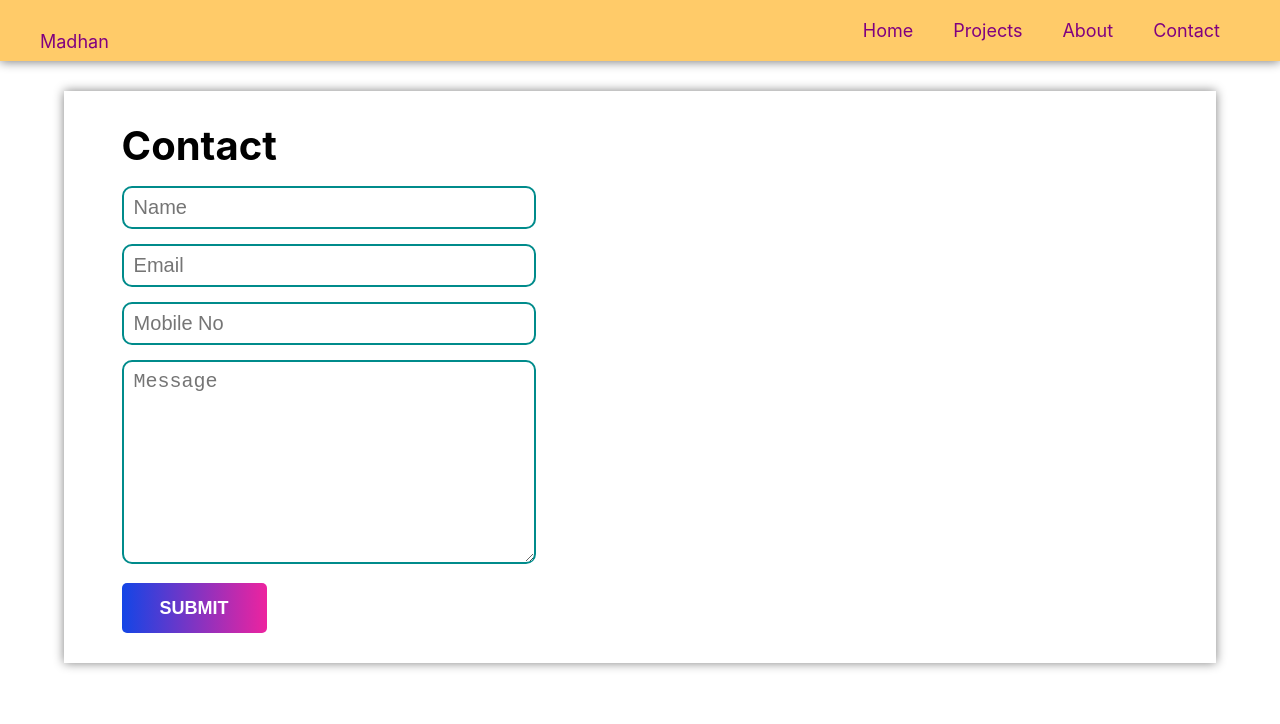
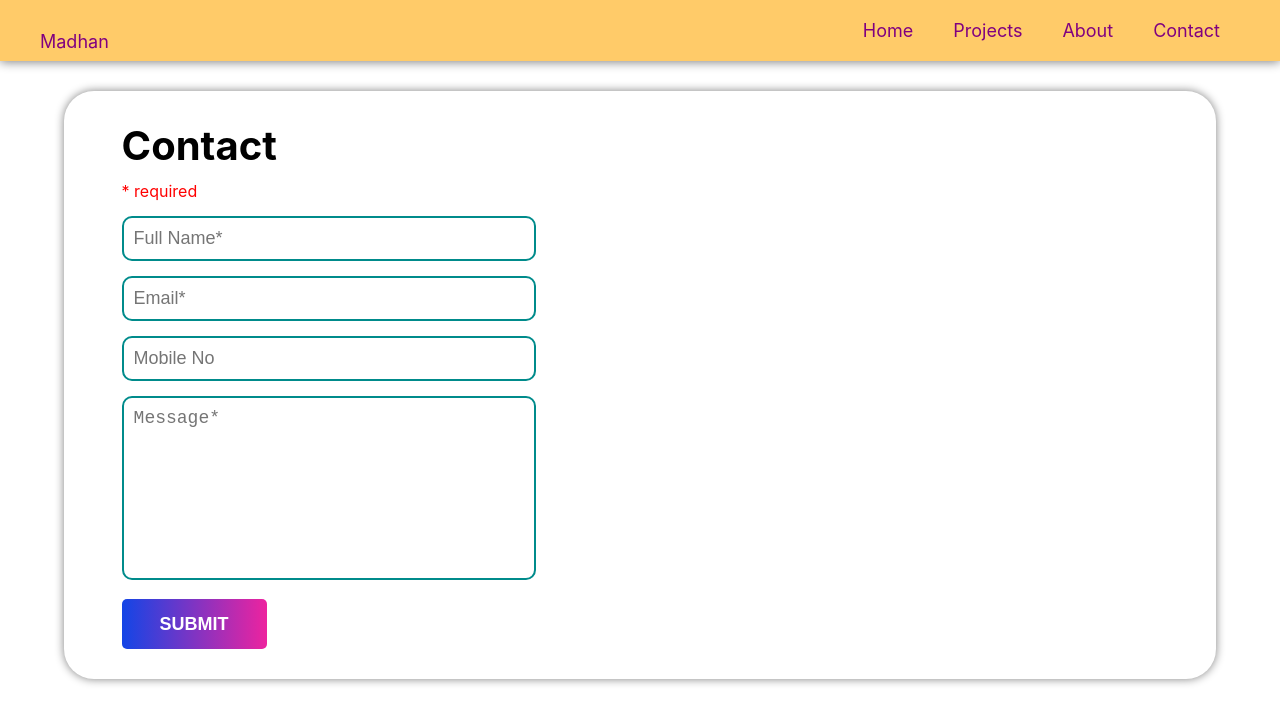
Before and after one commit to MadhanArts/my-portfolio-react-app, a React (Create React App) app: page /contact in a window 1280 px wide. Shown: the top 724 px of the page. Built offline with nearby package versions, Linux system fonts and the light colour scheme.

Commit message:
28-05-2021 form validation, project

```diff
--- a/src/App.css
+++ b/src/App.css
@@ -1,3 +1,7 @@
+/* html, body {
+    background-color: rgb(241, 241, 241);
+} */
+
 * {
     margin: 0;
     padding: 0;
--- a/src/components/About/About.jsx
+++ b/src/components/About/About.jsx
@@ -15,6 +15,17 @@ function About() {
                     “Education is not just getting marks, but learning and
                     understanding the concepts matters” and following the same.
                 </p>
+            </div>
+            <div className='experience section'>
+                <h3>Experience</h3>
+                <ul>
+                    <li>
+                        <p>
+                            Done 30 days Python Internship at BEST ENLIST. NOV
+                            2020 - DEC 2020.
+                        </p>
+                    </li>
+                </ul>
             </div>
             <div className='education section'>
                 <h3>Education</h3>
--- a/src/components/Contact/Contact.css
+++ b/src/components/Contact/Contact.css
@@ -2,17 +2,29 @@
     margin: 20px auto;
     padding: 30px 5%;
     box-shadow: 0 0 10px grey;
+    border-radius: 30px;
+    /* background-color: #fff; */
 }
 
 .contact-form .contact-item {
     margin: 15px 0;
 }
 
-input, textarea {
+input,
+textarea {
     width: 40%;
-    font-size: 20px;
-    padding: 8px 10px;
+    font-size: 18px;
+    padding: 10px 10px;
     border: 2px solid darkcyan;
     border-radius: 10px;
     outline: none;
 }
+
+textarea {
+    resize: none;
+}
+
+.required {
+    font-size: 16px;
+    color: red;
+}
--- a/src/components/Contact/Contact.jsx
+++ b/src/components/Contact/Contact.jsx
@@ -1,10 +1,50 @@
-import React from "react";
+import React, {useState} from "react";
 import "./Contact.css";
 
 function Contact() {
+    const [hasName, setHasName] = useState(true);
+    const [hasEmail, setHasEmail] = useState(true);
+    const [isEmailValid, setIsEmailValid] = useState(true);
+    const [hasMessage, setHasMessage] = useState(true);
+
+    const [contactForm, setContactForm] = useState({
+        name: "",
+        email: "",
+        mobileno: "",
+        message: "",
+    });
+
+    const validateEmail = (email) => {
+        if (email.match(/[a-z0-9._%+-]+@[a-z0-9.-]+\.[a-z]{2,3}$/)) {
+            setIsEmailValid(true);
+        } else {
+            setIsEmailValid(false);
+        }
+    };
+
     const submitHandler = (event) => {
         event.preventDefault();
 
+        let valid = true;
+
+        if (contactForm.name === "") {
+            setHasName(false);
+            valid = false;
+        }
+        if (contactForm.email === "") {
+            setHasEmail(false);
+            valid = false;
+        }
+        if (contactForm.message === "") {
+            setHasMessage(false);
+            valid = false;
+        }
+
+        if (!valid) {
+            return;
+        }
+
+        alert(JSON.stringify(contactForm));
         // Code to submit the form
     };
 
@@ -13,40 +53,99 @@ function Contact() {
             <div className='contact-form'>
                 <h3>Contact</h3>
                 <form onSubmit={submitHandler}>
+                    <p className='required'>* required</p>
                     <div className='contact-item name'>
                         <input
                             type='text'
                             name='name'
-                            placeholder='Name'
-                            required
+                            placeholder='Full Name*'
+                            value={contactForm.name}
+                            onChange={(event) => {
+                                setContactForm({
+                                    ...contactForm,
+                                    [event.target.name]: event.target.value,
+                                });
+                                if (event.target.value === "") {
+                                    setHasName(false);
+                                } else {
+                                    setHasName(true);
+                                }
+                            }}
                         />
                         <br />
+                        {hasName ? null : (
+                            <p className='required'>* Name is required</p>
+                        )}
                     </div>
                     <div className='contact-item email'>
                         <input
                             type='text'
                             name='email'
-                            placeholder='Email'
-                            required
+                            placeholder='Email*'
+                            value={contactForm.email}
+                            onChange={(event) => {
+                                setContactForm({
+                                    ...contactForm,
+                                    [event.target.name]: event.target.value,
+                                });
+
+                                if (event.target.value === "") {
+                                    setHasEmail(false);
+                                } else {
+                                    setHasEmail(true);
+                                    validateEmail(event.target.value);
+                                    // console.log(event.target.value);
+                                }
+                            }}
                         />
                         <br />
+                        {hasEmail ? (
+                            isEmailValid ? null : (
+                                <p className='required'>Invalid Email</p>
+                            )
+                        ) : (
+                            <p className='required'>* Email is required</p>
+                        )}
+                        {}
                     </div>
                     <div className='contact-item mobileno'>
                         <input
                             type='text'
                             name='mobileno'
                             placeholder='Mobile No'
+                            value={contactForm.mobileno}
+                            onChange={(event) =>
+                                setContactForm({
+                                    ...contactForm,
+                                    [event.target.name]: event.target.value,
+                                })
+                            }
                         />
                         <br />
                     </div>
                     <div className='contact-item message'>
                         <textarea
                             type='text'
+                            name='message'
                             rows='8'
-                            placeholder='Message'
-                            name='message'
+                            placeholder='Message*'
+                            value={contactForm.message}
+                            onChange={(event) => {
+                                setContactForm({
+                                    ...contactForm,
+                                    [event.target.name]: event.target.value,
+                                });
+                                if (event.target.value === "") {
+                                    setHasMessage(false);
+                                } else {
+                                    setHasMessage(true);
+                                }
+                            }}
                         />
                         <br />
+                        {hasMessage ? null : (
+                            <p className='required'>* Message is required</p>
+                        )}
                     </div>
                     <button className='button' type='submit'>
                         Submit
--- a/src/components/Projects/Projects.css
+++ b/src/components/Projects/Projects.css
@@ -12,7 +12,7 @@
     position: relative;
     overflow-x: scroll;
     overflow-y: hidden;
-    height: 300px;
+    /* height: 300px; */
     box-shadow: inset 0 0 10px gray;
     /* padding: 20px 30px; */
     /* padding-right: 0; */
@@ -29,15 +29,45 @@
 }
 
 .projects > .project-container {
-    position: absolute;
+    position: relative;
 
     width: 100%;
+    height: 250px;
     flex-shrink: 0;
     /* display: flex; */
     display: none;
     align-items: center;
     /* border: 2px solid darkblue; */
 }
+
+.project-container.start {
+    /* left: 50%; */
+    animation: movein 1s ease-in;
+}
+
+.project-container.end {
+    animation: moveout 1s ease-out;
+}
+
+@keyframes movein {
+    from {
+        left: 100%;
+    }
+    to {
+        left: 0%;
+    }
+}
+
+
+@keyframes moveout {
+    from {
+        left: 0%;
+    }
+    to {
+        left: -100%;
+    }
+}
+
 
 .project-container:nth-child(1) {
     display: flex;
@@ -49,10 +79,12 @@
     justify-content: space-around;
     position: relative;
     width: 90%;
+    /* height: 200px; */
     margin: 20px 5%;
     cursor: pointer;
     padding: 20px 30px;
     /* border: 2px solid lightgreen; */
+    border-radius: 30px;
     background-color: #fff;
     box-shadow: 0 0 10px gray;
 }
--- a/src/components/Projects/Projects.jsx
+++ b/src/components/Projects/Projects.jsx
@@ -4,6 +4,7 @@ import "./Projects.css";
 import ProjectsSection from "./ProjectsSection";
 
 function Projects() {
+
     return (
         <div className='projects-container'>
             <ProjectsSection
--- a/src/components/Projects/ProjectsSection.jsx
+++ b/src/components/Projects/ProjectsSection.jsx
@@ -12,13 +12,23 @@ function ProjectsSection({title, className, children}) {
             "." + category + " .project-container"
         );
 
-        currentSlide.current =
-            (currentSlide.current + direction) % slides.length;
+        if (currentSlide.current === 0 && direction === -1) {
+            currentSlide.current = slides.length - 1;
+        } else {
+            currentSlide.current =
+                (currentSlide.current + direction) % slides.length;
+        }
         // console.log(category + " " + slides.length + " " + currentSlide);
 
-        slides.forEach((slide) => (slide.style.display = "none"));
+        slides.forEach((slide) => {
+            // slide.classList.remove("start");
+            // slide.classList.add("end");
+            slide.style.display = "none";
+        });
 
         slides[currentSlide.current].style.display = "flex";
+        // slides[currentSlide.current].classList.remove("end");
+        // slides[currentSlide.current].classList.add("start");
 
         if (onCompletion) {
             onCompletion();
@@ -27,16 +37,18 @@ function ProjectsSection({title, className, children}) {
 
     useEffect(() => {
         const runner = () => {
-                moveSlide(classname, 1, () => {
-                    setTimeout(runner, 5000);
-                });
+            moveSlide(classname, 1, () => {
+                temp = setTimeout(runner, 5000);
+            });
         };
 
-        setTimeout(runner, 5000);
+        let temp = setTimeout(runner, 5000);
 
-        // setInterval(() => {
+        // const runner = async() => {
         //     moveSlide(classname, 1);
-        // }, 8000);
+        // }
+        // const temp = setInterval(runner, 1000);
+        return () => clearInterval(temp);
     }, [classname, moveSlide]);
 
     return (
```
